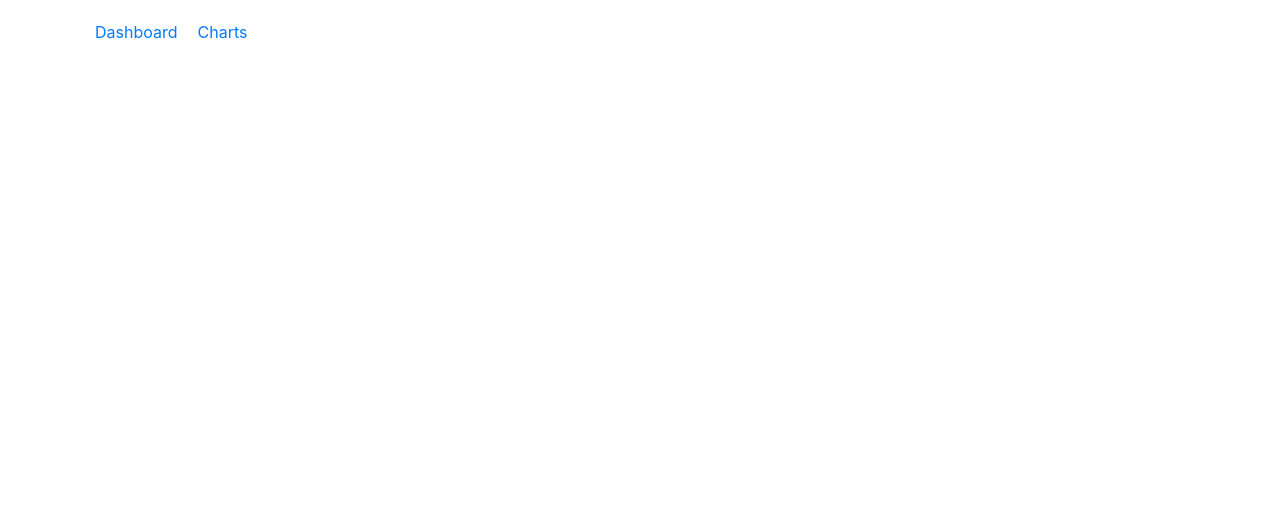
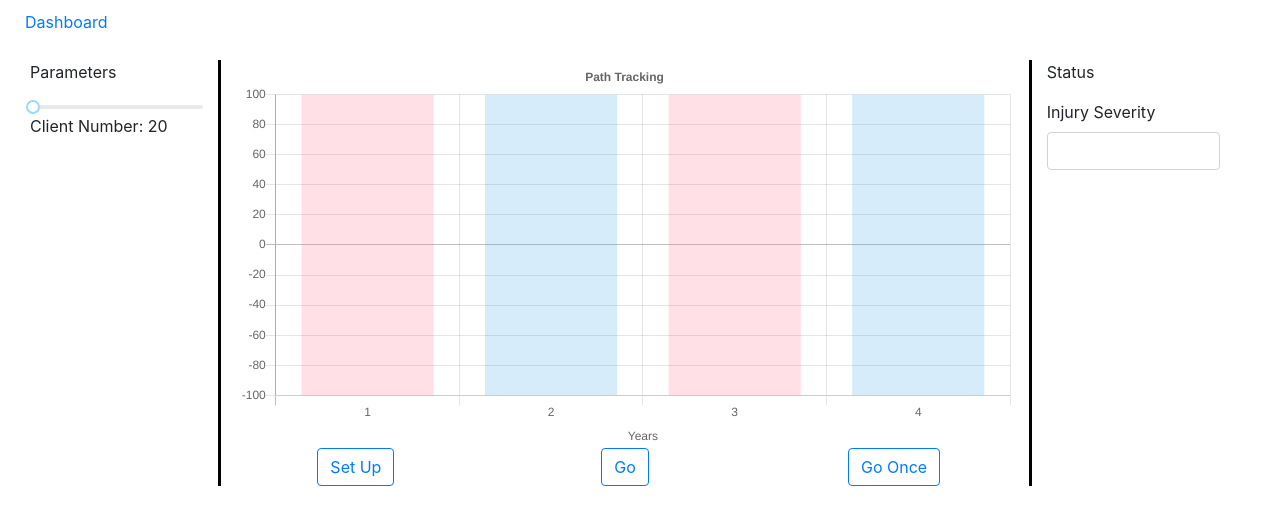
Before and after one commit to shengwu1026/netlogo-trustmodel-ui, a React (Create React App) app: page / in a window 1280 px wide. Shown: the top 524 px of the page. Built offline with nearby package versions, Linux system fonts and the light colour scheme.

Commit message:
add floating bars, need to add dynamic bar widths

```diff
--- /dev/null
+++ b/src/components/AltBar.js
@@ -0,0 +1,72 @@
+import {Bar} from 'react-chartjs-2';
+
+class AltBar extends Bar {
+    getRuler = function() {
+      var me = this;
+      var scale = me.getIndexScale();
+      var options = scale.options;
+      var stackCount = me.getStackCount();
+      var fullSize = scale.isHorizontal()? scale.width : scale.height;
+      var tickSize = fullSize / scale.ticks.length;
+      var categorySize = tickSize * options.categoryPercentage;
+      var fullBarSize = categorySize / stackCount;
+      var barSize = fullBarSize * options.barPercentage;
+
+      barSize = Math.min(
+        helpers.getValueOrDefault(options.barThickness, barSize),
+        helpers.getValueOrDefault(options.maxBarThickness, Infinity));
+
+      return {
+        fullSize: fullSize,
+        stackCount: stackCount,
+        tickSize: tickSize,
+        categorySize: categorySize,
+        categorySpacing: tickSize - categorySize,
+        fullBarSize: fullBarSize,
+        barSize: barSize,
+        barSpacing: fullBarSize - barSize,
+        scale: scale
+      };
+    };
+
+    calculateBarIndexPixels = function(datasetIndex, index, ruler) {
+      var me = this;
+      var scale = ruler.scale;
+      var options = scale.options;
+      var isCombo = me.chart.isCombo;
+      var stackIndex = me.getStackIndex(datasetIndex);
+      var base = scale.getPixelForValue(null, index, datasetIndex, isCombo);
+      var size = ruler.barSize;
+
+      var dataset = me.chart.data.datasets[datasetIndex];
+      if(dataset.weights) {
+        var total = dataset.weights.reduce((m, x) => m + x, 0);
+        var perc = dataset.weights[index] / total;
+        var offset = 0;
+        for(var i = 0; i < index; i++) {
+          offset += dataset.weights[i] / total;
+        }
+        var pixelOffset = Math.round(ruler.fullSize * offset);
+        var base = scale.isHorizontal() ? scale.left : scale.top;
+        base += pixelOffset;
+
+        size = Math.round(ruler.fullSize * perc);
+        size -= ruler.categorySpacing;
+        size -= ruler.barSpacing;
+      }
+
+      base -= isCombo? ruler.tickSize / 2 : 0;
+      base += ruler.fullBarSize * stackIndex;
+      base += ruler.categorySpacing / 2;
+      base += ruler.barSpacing / 2;
+
+      return {
+        size: size,
+        base: base,
+        head: base + size,
+        center: base + size / 2
+      };
+    }
+}
+
+export default AltBar
--- a/src/components/App.js
+++ b/src/components/App.js
@@ -4,7 +4,6 @@ import { connect } from 'react-redux';
 import { handleInitialData } from "../actions/index";
 import Nav from './Nav';
 import Dashboard from './Dashboard';
-import Charts from './Charts';
 
 class App extends Component {
   componentDidMount () {
@@ -14,11 +13,10 @@ class App extends Component {
   render () {
     return (
       <Router>
-        <div className='container'>
+        <div className='container-fluid'>
           <Nav/>
           <Switch>
             <Route exact path='/' component={Dashboard}/>
-            <Route exact path='/charts' component={Charts}/>
             <Route render={() => <p>Not Found</p>}/>
           </Switch>
         </div>
--- a/src/components/Charts.js
+++ /dev/null
@@ -1,53 +0,0 @@
-import React, { Component } from 'react';
-import '../styles/charts.css';
-import 'rc-slider/assets/index.css';
-import 'rc-tooltip/assets/bootstrap.css';
-import Linechart from './MainChart';
-import Parameters from './Parameters';
-
-class Charts extends Component {
-  render () {
-    return (
-      <div className='charts-container'>
-        <div className='charts-header text-center'>
-        </div>
-        <div className='container-fluid charts-body row'>
-          <div className='col-2' id='params'>
-            <Parameters/>
-          </div>
-          <div className='col-8' id='charts'>
-            <div id='main-chart'>
-              <Linechart/>
-            </div>
-            <div className='row buttons text-center'>
-              <div className='col-4'>
-                <button type="button" className="btn btn-outline-primary">
-                  Set Up
-                </button>
-              </div>
-              <div className='col-4'>
-                <button type="button" className="btn btn-outline-primary">
-                  Go
-                </button>
-              </div>
-              <div className='col-4'>
-                <button type="button" className="btn btn-outline-primary">
-                  Go Once
-                </button>
-              </div>
-            </div>
-          </div>
-          <div className='col-2' id='status'>
-            <p>Status</p>
-            <div className="form-group">
-              <label htmlFor="injurySeverity">Injury Severity</label>
-              <input type="text" className="form-control" id="injurySeverity" />
-            </div>
-          </div>
-        </div>
-      </div>
-    )
-  }
-}
-
-export default Charts
--- a/src/components/Dashboard.js
+++ b/src/components/Dashboard.js
@@ -1,15 +1,49 @@
 import React, { Component } from 'react';
-import '../styles/dashboard.css';
+import '../styles/charts.css';
+import 'rc-slider/assets/index.css';
+import 'rc-tooltip/assets/bootstrap.css';
 import Linechart from './MainChart';
+import Parameters from './Parameters';
 
 class Dashboard extends Component {
   render () {
     return (
-      <div className='dashboard-container'>
-        <div className='dashboard-header text-center'>
+      <div className='charts-container'>
+        <div className='charts-header text-center'>
         </div>
-        <div className='container-fluid dashboard-body row'>
-          {/*<Linechart/>*/}
+        <div className='container-fluid charts-body row'>
+          <div className='col-2' id='params'>
+            <Parameters/>
+          </div>
+          <div className='col-8' id='charts'>
+            <div id='main-chart'>
+              <Linechart/>
+            </div>
+            <div className='row buttons text-center'>
+              <div className='col-4'>
+                <button type="button" className="btn btn-outline-primary">
+                  Set Up
+                </button>
+              </div>
+              <div className='col-4'>
+                <button type="button" className="btn btn-outline-primary">
+                  Go
+                </button>
+              </div>
+              <div className='col-4'>
+                <button type="button" className="btn btn-outline-primary">
+                  Go Once
+                </button>
+              </div>
+            </div>
+          </div>
+          <div className='col-2' id='status'>
+            <p>Status</p>
+            <div className="form-group">
+              <label htmlFor="injurySeverity">Injury Severity</label>
+              <input type="text" className="form-control" id="injurySeverity" />
+            </div>
+          </div>
         </div>
       </div>
     )
--- a/src/components/MainChart.js
+++ b/src/components/MainChart.js
@@ -1,38 +1,73 @@
 import React from "react";
-import { connect } from 'react-redux';
-import Chart from 'chart.js';
-import {Scatter} from 'react-chartjs-2';
+import {connect} from 'react-redux';
+import {Bar} from 'react-chartjs-2'
+// import AltBar from './AltBar';
 import Loading from './Loading';
 
 class MainChart extends React.Component {
   render() {
-    console.log(this.props);
     const data = (canvas) => {
       const ctx = canvas.getContext("2d");
       return {
-        labels: ['Scatter'],
+        labels: ['1', '2', '3', '4'],
         datasets: [
           {
-              label: 'My First dataset',
-              fill: false,
-              backgroundColor: 'rgba(75,192,192,0.4)',
-              pointBorderColor: 'rgba(75,192,192,1)',
-              pointBackgroundColor: '#fff',
-              pointBorderWidth: 1,
-              pointHoverRadius: 5,
-              pointHoverBackgroundColor: 'rgba(75,192,192,1)',
-              pointHoverBorderColor: 'rgba(220,220,220,1)',
-              pointHoverBorderWidth: 2,
-              pointRadius: 1,
-              pointHitRadius: 10,
+            label: 'Path Tracking',
             data: [
-                { x: this.props.reliefZone1.startPosition, y: 75 },
-                { x: this.props.reliefZone1.endPosition, y: 49 },
-                { x: this.props.reliefZone2.startPosition, y: 90 },
-                { x: this.props.reliefZone2.endPosition, y: 29 }
+              {x: this.props.reliefZone1.startPosition, y: 100},
+              {x: this.props.reliefZone2.startPosition, y: 100},
+              {x: this.props.shockZone1.startPosition, y: 100},
+              {x: this.props.shockZone2.startPosition, y: 100}
+            ],
+            backgroundColor: [
+              'rgba(255, 99, 132, 0.2)',
+              'rgba(54, 162, 235, 0.2)',
+              'rgba(255, 99, 132, 0.2)',
+              'rgba(54, 162, 235, 0.2)'
+            ]
+          },
+          {
+            data: [
+              {x: this.props.reliefZone1.startPosition, y: -100},
+              {x: this.props.reliefZone2.startPosition, y: -100},
+              {x: this.props.shockZone1.startPosition, y: -100},
+              {x: this.props.shockZone2.startPosition, y: -100}
+            ],
+            backgroundColor: [
+              'rgba(255, 99, 132, 0.2)',
+              'rgba(54, 162, 235, 0.2)',
+              'rgba(255, 99, 132, 0.2)',
+              'rgba(54, 162, 235, 0.2)'
             ]
           }
         ]
+      }
+    };
+
+    const options = {
+      responsive: true,
+      legend: {
+        display: false
+      },
+      title: {
+        display: true,
+        text: 'Path Tracking'
+      },
+      scales: {
+        xAxes: [{
+          stacked: true,
+          scaleLabel: {
+            display: true,
+            labelString: 'Years'
+          },
+        }],
+        yAxes: [{
+          display: true,
+          ticks: {
+            min: -100,
+            max: 100
+          }
+        }]
       }
     };
 
@@ -40,7 +75,7 @@ class MainChart extends React.Component {
       <div>
         {!this.props.reliefZone1
           ? <Loading text='Loading'/>
-          : <Scatter data={data} />
+          : <Bar data={data} options={options}/>
         }
       </div>
     );
--- a/src/components/Nav.js
+++ b/src/components/Nav.js
@@ -10,11 +10,6 @@ export default function Nav () {
             Dashboard
           </NavLink>
         </li>
-        <li>
-          <NavLink to='/charts' exact activeClassName='active'>
-            Charts
-          </NavLink>
-        </li>
       </ul>
     </nav>
   )
--- a/src/containers/ChartsContainer.js
+++ /dev/null
@@ -1,4 +0,0 @@
-import React, { Component } from 'react';
-
-class ChartsContainer extends Component {
-}
```
Also changed, not shown: 1 other file (tests, documents, lock files or other folders). Lines whose indentation alone changed are shown as unchanged.
